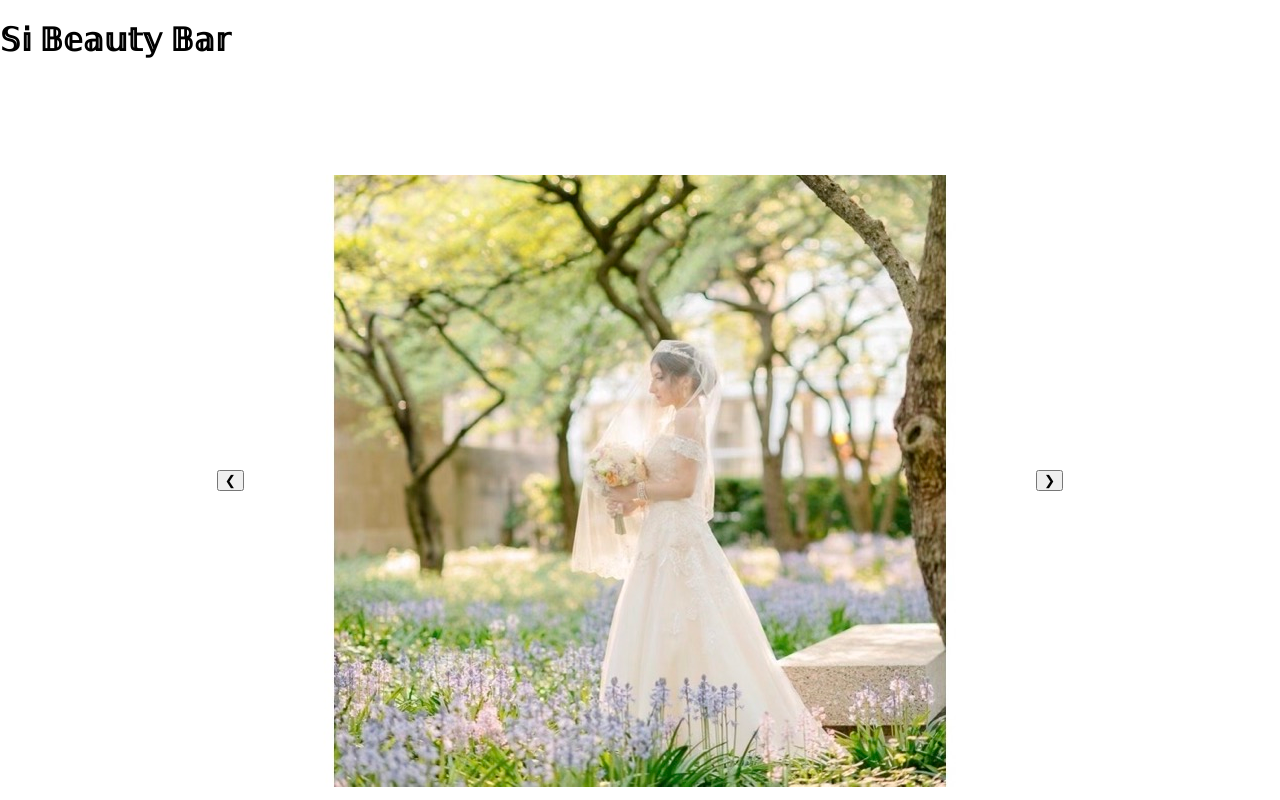
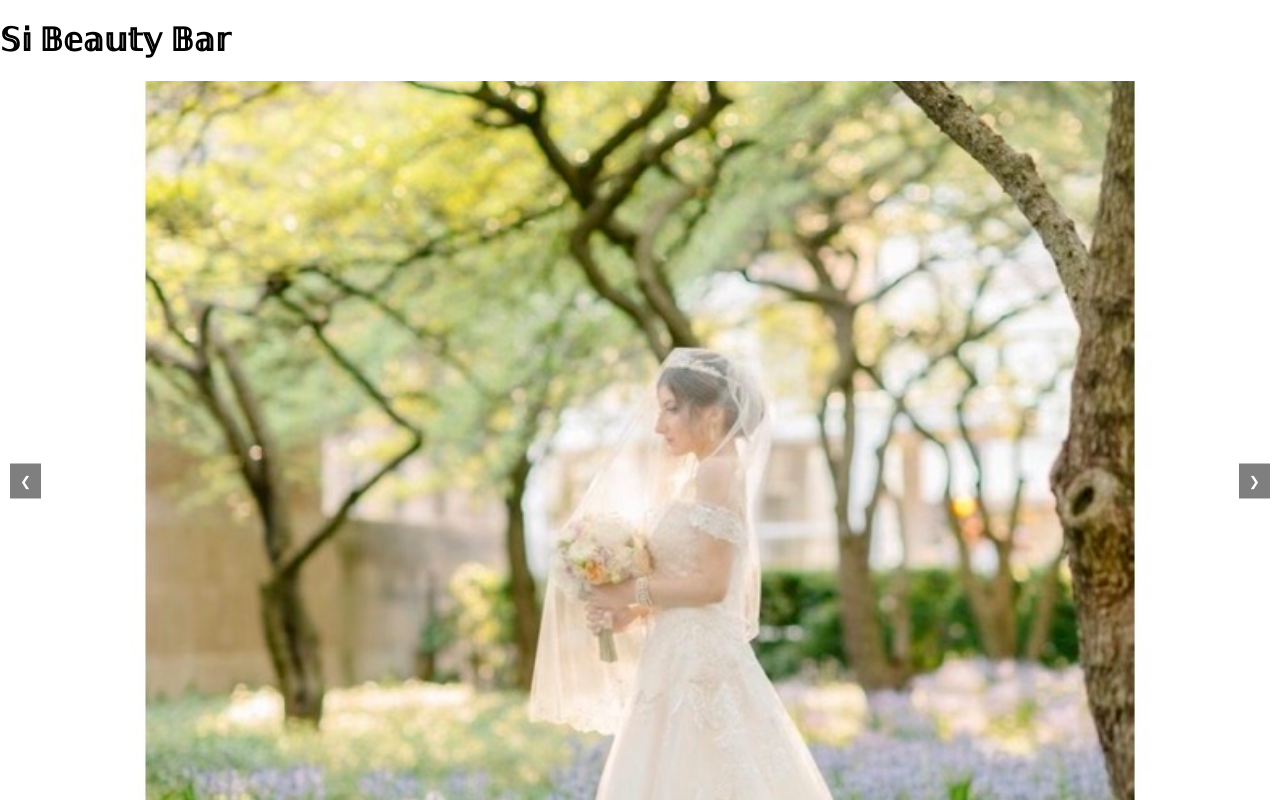
Before and after one commit to mmarconi117/Ilkiv-Makeup, a React (Vite) app: page / in a window 1280 px wide. Shown: the top 800 px of the page. Built offline with nearby package versions, Linux system fonts and the light colour scheme.

Commit message:
almost fitting

```diff
--- a/src/App.css
+++ b/src/App.css
@@ -1,91 +1,45 @@
+/* App.css */
+
 body, html {
   margin: 0;
   padding: 0;
   height: 100%;
 }
 
-
-
-/* App.css */
-
 .carousel {
   display: flex;
   justify-content: center;
   align-items: center;
+  position: relative; /* Position relative to place arrows absolutely */
   width: 100%;
   height: 100vh;
+  overflow: hidden; /* Hide any overflow */
 }
 
 .carousel img {
-  max-width: 100%;
-  max-height: 100%;
-  object-fit: contain; /* or object-fit: cover; depending on how you want to scale the images */
+  width: 100%; /* Stretch the image to fill the width */
+  height: 100%; /* Stretch the image to fill the height */
+  object-fit: cover; /* Ensure the image covers the container */
+  object-position: top; /* Adjust the position to focus on the top of the image */
 }
 
 
-/* .carousel .img1, .carousel .img2 { */
-  /* Adjust styles for your image containers */
-/* } */
-
-
-
-
-
-
-
-
-
-/* body {
-  margin: 0;
-  padding: 0;
-  box-sizing: border-box;
-  /* overflow: hidden; Add this to prevent horizontal scrollbar */
-/* } */
-
-
-
-/* #root {
-  width: 100%;
-  height: 100vh;
-  max-width: auto;
-  margin: 0 auto;
-  padding: 2rem;
-  text-align: center;
+.prev, .next {
+  position: absolute;
+  top: 50%;
+  transform: translateY(-50%);
+  background-color: rgba(0, 0, 0, 0.5); /* Semi-transparent background */
+  color: white;
+  border: none;
+  padding: 10px;
+  cursor: pointer;
+  z-index: 10;
 }
 
-.logo {
-  display: flex;
-  height: 6em;
-  padding: 1.5em;
-  will-change: filter;
-  transition: filter 300ms;
-}
-.logo:hover {
-  filter: drop-shadow(0 0 2em #646cffaa);
-}
-.logo.react:hover {
-  filter: drop-shadow(0 0 2em #61dafbaa);
+.prev {
+  left: 10px;
 }
 
-@keyframes logo-spin {
-  from {
-    transform: rotate(0deg);
-  }
-  to {
-    transform: rotate(360deg);
-  }
+.next {
+  right: 10px;
 }
-
-@media (prefers-reduced-motion: no-preference) {
-  a:nth-of-type(2) .logo {
-    animation: logo-spin infinite 20s linear;
-  }
-}
-
-.card {
-  padding: 2em;
-}
-
-.read-the-docs {
-  color: #888;
-} */
--- a/src/App.jsx
+++ b/src/App.jsx
@@ -3,20 +3,28 @@ import { useSelector, useDispatch } from 'react-redux';
 import Header from './components/Header';
 import fielddressImage from './images/fielddress.jpg';
 import gypImage from './images/gyp.jpg';
+import inna from './images/inna.jpg'
 import { setCurrentImageIndex } from './actions/currentAction';
 import './App.css';
+
+// Array of images
+const images = [
+  fielddressImage,
+  gypImage,
+  // Add other images here
+];
 
 function App() {
   const currentImageIndex = useSelector(state => state.current.currentImageIndex);
   const dispatch = useDispatch();
 
   const handlePreviousImage = () => {
-    const newIndex = currentImageIndex === 0 ? 1 : 0; // If currentImageIndex is 0, set newIndex to 1, otherwise set it to 0
+    const newIndex = currentImageIndex === 0 ? images.length - 1 : currentImageIndex - 1;
     dispatch(setCurrentImageIndex(newIndex));
   };
 
   const handleNextImage = () => {
-    const newIndex = currentImageIndex === 1 ? 0 : 1; // If currentImageIndex is 1, set newIndex to 0, otherwise set it to 1
+    const newIndex = currentImageIndex === images.length - 1 ? 0 : currentImageIndex + 1;
     dispatch(setCurrentImageIndex(newIndex));
   };
 
@@ -24,12 +32,12 @@ function App() {
     <>
       <Header />
       <div className='carousel'>
-        {/* Previous button */}
         <button className='prev' onClick={handlePreviousImage}>&#10094;</button>
-        {/* Display the images and handle click events */}
-        <img src={currentImageIndex === 0 ? fielddressImage : gypImage} alt={currentImageIndex === 0 ? "Field Dress" : "Gyp"} onClick={() => handleImageClick(currentImageIndex === 0 ? 0 : 1)} />
-        {/* Next button */}
+        <img src={images[currentImageIndex]} alt={`Image ${currentImageIndex + 1}`} />
         <button className='next' onClick={handleNextImage}>&#10095;</button>
+      </div>
+      <div className='me'>
+        <img src={inna} alt='inna' />
       </div>
     </>
   );
```
Also changed, not shown: src/images/inna.jpg (added).
